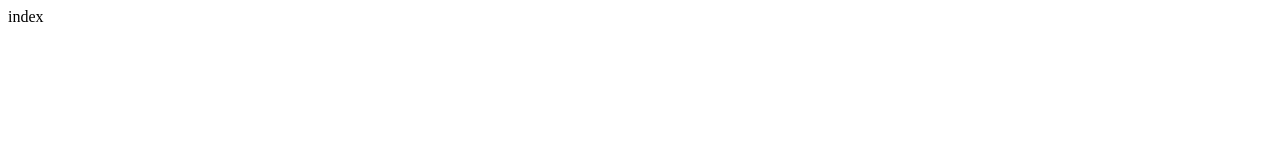
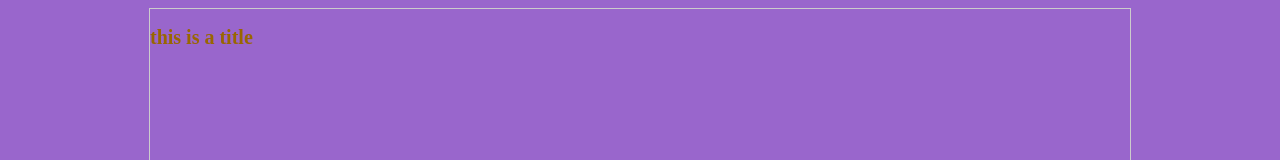
Before and after one commit to skyww/skyww.github.io, a plain HTML site: page index.html in a window 1280 px wide. Shown: the top 160 px of the page. Drawn offline with Linux system fonts and the light colour scheme.

Commit message:
index update

```diff
--- a/index.html
+++ b/index.html
@@ -3,8 +3,17 @@
 <head>
 <meta http-equiv="Content-Type" content="text/html; charset=utf-8" />
 <title>无标题文档</title>
+<style>
+html{background:#9966CC;}
+.main{width: 980px; height:500px; margin:0 auto; border: 1px solid #ccc;}
+.main h2{font-size: 20px; color:#996600;}
+</style>
 </head>
-index
+
+<div class="main">
+	<h2>this is a  title</h2>
+</div>
+
 <body>
 </body>
 </html>
```
